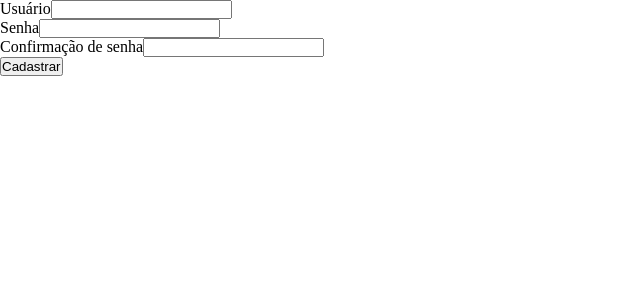
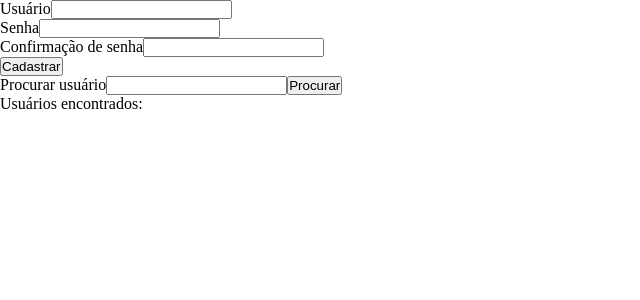
Before and after one commit to lucasfsilva2310/react-login-signup-logic, a React (Create React App) app: page /signup in a window 1280 px wide. Shown: the top 300 px of the page, without its empty margins (0-640 px from the left). Built offline with nearby package versions, Linux system fonts and the light colour scheme.

Commit message:
adding new section to search for existing users and implemented the logic as well

```diff
--- a/src/components/login/index.tsx
+++ b/src/components/login/index.tsx
@@ -45,7 +45,6 @@ export const Login = () => {
     <form onSubmit={handleSubmit(loginFormHandler)}>
       <div>
         <div>
-          {' '}
           <span>Usuário</span>
           <input type="text" {...register('username')} />
           <span>{errors.username?.message || ''}</span>
--- a/src/components/signUp/index.tsx
+++ b/src/components/signUp/index.tsx
@@ -1,6 +1,7 @@
 import * as yup from 'yup'
 import { useForm } from 'react-hook-form'
 import { yupResolver } from '@hookform/resolvers/yup'
+import { useState } from 'react'
 
 const signUpFormSchema = yup.object().shape({
   username: yup.string().required('Este campo é obrigatório'),
@@ -21,7 +22,15 @@ type signUpFormHandlerProps = {
   passwordConfirmation: string
 }
 
+type userProps = {
+  name: string
+  password: string
+}
+
 export const SignUp = () => {
+  const [searchInput, setSearchInput] = useState('')
+  const [foundUsers, setFoundUsers] = useState([])
+
   const {
     handleSubmit,
     register,
@@ -40,7 +49,19 @@ export const SignUp = () => {
     // Cadastrar usuário no servidor
   }
 
+  const handleUserSearchInput = (event: React.ChangeEvent<HTMLInputElement>) =>
+    setSearchInput(event.target.value)
+
+  const handleSearchButton = () => {
+    console.log(searchInput)
+
+    // procurar usuários no servidor
+
+    // setFoundUsers()
+  }
+
   return (
+    <>
       <form onSubmit={handleSubmit(signUpFormHandler)}>
         <div>
           <div>
@@ -61,5 +82,23 @@ export const SignUp = () => {
           <button type="submit">Cadastrar</button>
         </div>
       </form>
+
+      {/* Busca de usuários */}
+      <div>
+        <span>Procurar usuário</span>
+        <input type="text" onChange={handleUserSearchInput} />
+        <button onClick={handleSearchButton}>Procurar</button>
+      </div>
+
+      <div>
+        <>
+          <span>Usuários encontrados:</span>
+          {foundUsers &&
+            foundUsers.map((user: userProps) => {
+              return <span>{user.name}</span>
+            })}
+        </>
+      </div>
+    </>
   )
 }
```
Lines whose indentation alone changed are shown as unchanged.
